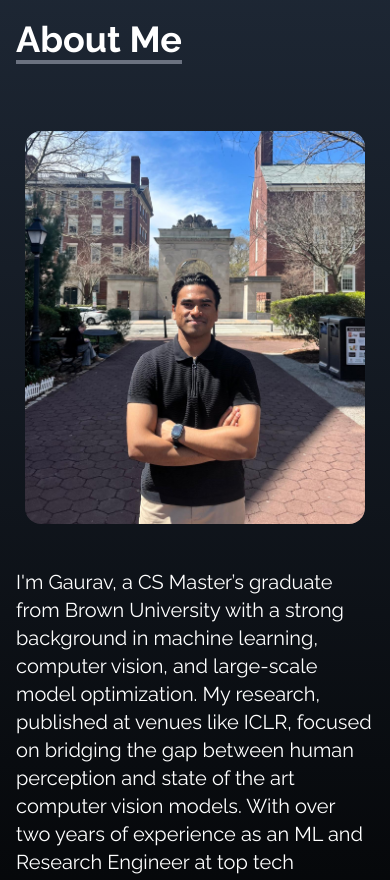
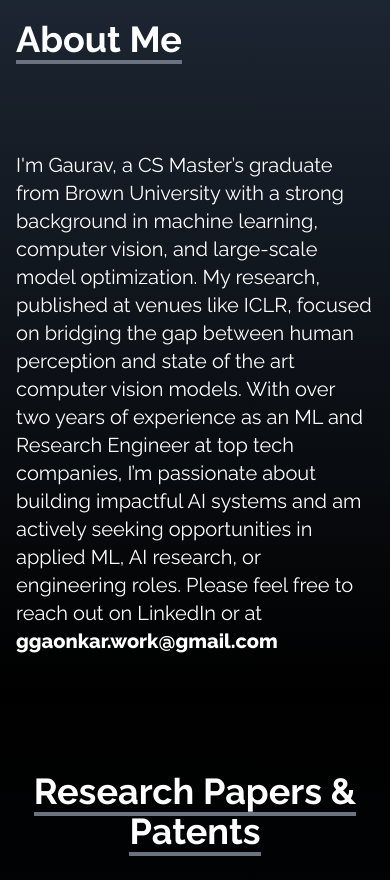
Before and after one commit to gaga1313/PORTFOLIO, a React (Create React App) app: page / in a window 390 px wide. Shown: the part 1140-2020 px from the top of the page. Built offline with nearby package versions, Linux system fonts and the light colour scheme.

Commit message:
new update

```diff
--- a/src/components/About.jsx
+++ b/src/components/About.jsx
@@ -1,5 +1,4 @@
 import React from "react";
-import HeroImage from "../assets/portfolio/gaurav.jpeg";
 
 const About = () => {
   return (
@@ -13,17 +12,6 @@ const About = () => {
             About Me
           </p>
         </div>
-
-        <div className="md:hidden block ">
-          <img
-            src={HeroImage}
-            alt="my profile"
-            className="rounded-2xl mx-auto w-[95%]  md:hidden block "
-          />
-        </div>
-
-        <br />
-
         <p className="text-xl my-5">
         I'm Gaurav, a CS Master’s graduate from Brown University with a strong background in machine learning, computer vision, and large-scale model optimization. My research, published at venues like ICLR, focused on bridging the gap between human perception and state of the art computer vision models. With over two years of experience as an ML and Research Engineer at top tech companies, I’m passionate about building impactful AI systems and am actively seeking opportunities in applied ML, AI research, or engineering roles. Please feel free to reach out on LinkedIn or at <span className="font-extrabold">ggaonkar.work@gmail.com</span>
         </p>
```
